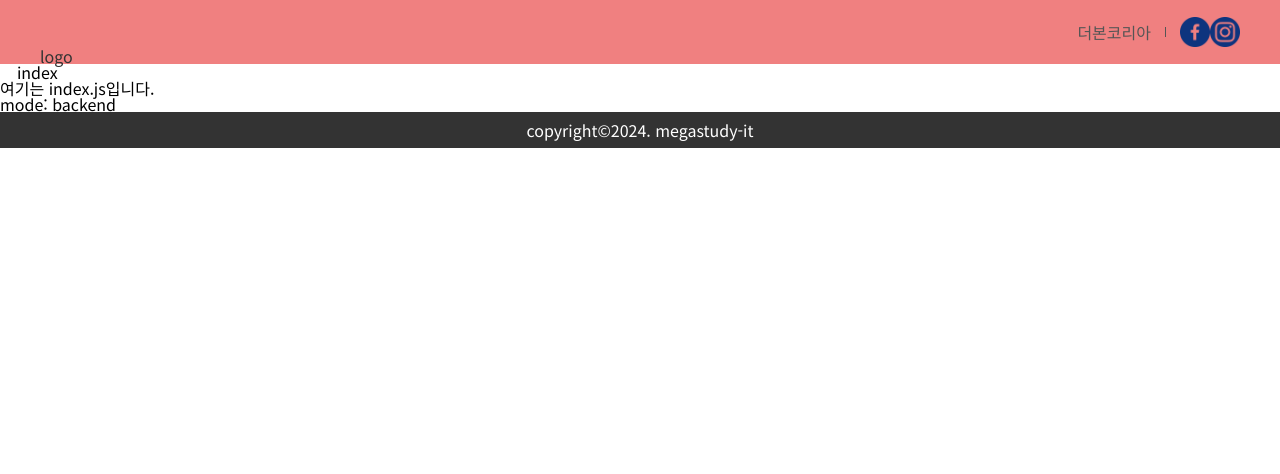
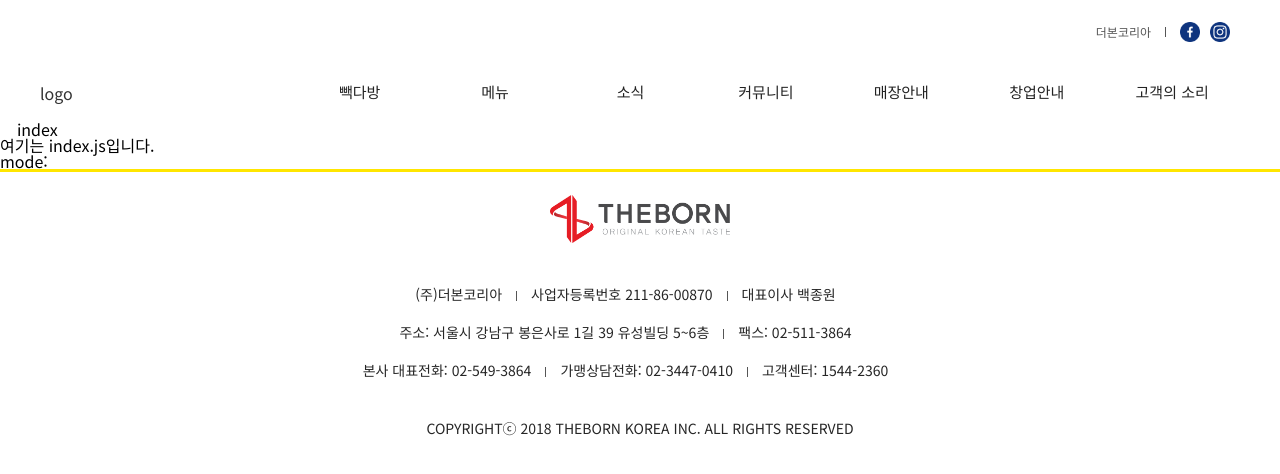
Before and after one commit to sunieeeee/paikdabang, a Next.js app: page / in a window 1280 px wide. Shown: the top 474 px of the page. Built offline with nearby package versions, Linux system fonts and the light colour scheme.

Commit message:
푸터 작업중

```diff
--- a/package.json
+++ b/package.json
@@ -2,7 +2,7 @@
   "name": "paikdabang",
   "version": "0.1.0",
   "private": true,
-  "proxy": "http://localhost:3000",
+  "proxy": "http://localhost:3001",
   "scripts": {
     "dev": "next dev",
     "build": "next build",
--- a/public/data.json
+++ b/public/data.json
@@ -17,11 +17,11 @@
       "title": "메뉴",
       "url": "#",
       "submenu": [
-        {"title": "", "url": "#"},
-        {"title": "", "url": "#"},
-        {"title": "", "url": "#"},
-        {"title": "", "url": "#"},
-        {"title": "", "url": "#"}
+        {"title": "신메뉴", "url": "#"},
+        {"title": "커피", "url": "#"},
+        {"title": "음료", "url": "#"},
+        {"title": "아이스크림/디저트", "url": "#"},
+        {"title": "빽스치노", "url": "#"}
       ]
     },
     {
@@ -29,11 +29,9 @@
       "title": "소식",
       "url": "#",
       "submenu": [
-        {"title": "", "url": "#"},
-        {"title": "", "url": "#"},
-        {"title": "", "url": "#"},
-        {"title": "", "url": "#"},
-        {"title": "", "url": "#"}
+        {"title": "소식", "url": "#"},
+        {"title": "이벤트", "url": "#"},
+        {"title": "친절 우수매장", "url": "#"}
       ]
     },
     {
@@ -41,11 +39,7 @@
       "title": "커뮤니티",
       "url": "#",
       "submenu": [
-        {"title": "", "url": "#"},
-        {"title": "", "url": "#"},
-        {"title": "", "url": "#"},
-        {"title": "", "url": "#"},
-        {"title": "", "url": "#"}
+        {"title": "커피 클래스", "url": "#"}
       ]
     },
     {
@@ -53,48 +47,59 @@
       "title": "매장안내",
       "url": "#",
       "submenu": [
-        {"title": "", "url": "#"},
-        {"title": "", "url": "#"},
-        {"title": "", "url": "#"},
-        {"title": "", "url": "#"},
-        {"title": "", "url": "#"}
+        {"title": "매장찾기", "url": "#"}
       ]
     },
     {
       "id": "6",
-      "title": "매장안내",
+      "title": "창업안내",
       "url": "#",
       "submenu": [
-        {"title": "", "url": "#"},
-        {"title": "", "url": "#"},
-        {"title": "", "url": "#"},
-        {"title": "", "url": "#"},
-        {"title": "", "url": "#"}
+        {"title": "왜 빽다방인가요?", "url": "#"},
+        {"title": "창업상담 신청", "url": "#"},
+        {"title": "창업절차 및 조건", "url": "#"},
+        {"title": "인테리어", "url": "#"}
       ]
     },
     {
       "id": "7",
-      "title": "창업안내",
-      "url": "#",
-      "submenu": [
-        {"title": "", "url": "#"},
-        {"title": "", "url": "#"},
-        {"title": "", "url": "#"},
-        {"title": "", "url": "#"},
-        {"title": "", "url": "#"}
-      ]
+      "title": "고객의 소리",
+      "url": "#"
+    }
+  ],
+  "companyinfo": [
+    {
+      "id": "1",
+      "title": "(주)더본코리아"
+    },
+    {
+      "id": "2",
+      "title": "사업자등록번호 211-86-00870"
+    },
+    {
+      "id": "3",
+      "title": "대표이사 백종원"
+    },
+    {
+      "id": "4",
+      "title": "주소: 서울시 강남구 봉은사로 1길 39 유성빌딩 5~6층"
+    },
+    {
+      "id": "5",
+      "title": "팩스: 02-511-3864"
+    },
+    {
+      "id": "6",
+      "title": "본사 대표전화: 02-549-3864"
+    },
+    {
+      "id": "7",
+      "title": "가맹상담전화: 02-3447-0410"
     },
     {
       "id": "8",
-      "title": "고객의 소리",
-      "url": "#",
-      "submenu": [
-        {"title": "", "url": "#"},
-        {"title": "", "url": "#"},
-        {"title": "", "url": "#"},
-        {"title": "", "url": "#"},
-        {"title": "", "url": "#"}
-      ]
+      "title": "고객센터: 1544-2360"
     }
-  ]
+  ],
+  "copyright": "COPYRIGHTⓒ 2018 THEBORN KOREA INC. ALL RIGHTS RESERVED"
 }
--- a/src/components/Footer.js
+++ b/src/components/Footer.js
@@ -1,17 +1,80 @@
 import React, {memo} from "react";
 import styled from "styled-components";
+import Image from 'next/image';
+
+import flogo from "@/assets/img/footer/flogo.png";
 
 const FooterContainer = styled.footer`
-    background-color: #333;
-    color: #fff;
-    padding: 10px;
-    text-align: center;
+    border-top: 3px solid #ffe600;
+    font-size: 14px;
+    color: #262626;
+
+    h2 {
+        width: 180px;
+        margin: 0 auto;
+
+        img {
+            width: 100%;
+            object-fit: contain;
+        }
+    }
+
+    ul {
+       display : flex;
+       flex-wrap: wrap;
+       justify-content: center;
+       margin: 10px auto;
+       width: 558px;
+
+       li {
+
+
+            &::after {
+                content: "";
+                display: inline-block;
+                vertical-align: middle;
+                margin: 14px;
+                width: 1px;
+                height: 10px;
+                background-color: #555;
+
+            }
+
+            &:nth-of-type(3)::after,
+            &:nth-of-type(5)::after,
+            &:nth-of-type(8)::after {
+                background-color: transparent;
+            }
+       }
+    }
+
+    .copyright {
+        width: fit-content;
+        margin: 30px auto;
+    }
 `;
 
 const Footer = memo(() => {
+    const datas = require('/public/data.json');
+    console.log(datas.companyinfo);
+    // console.log(datas.header);
     return (
         <FooterContainer>
-            copyright&copy;2024. megastudy-it
+            <div className="inner">
+                <h2><Image src={flogo} alt="더본 로고 이미지" /></h2>
+                <ul>
+                    {
+                        datas.companyinfo.map((v, i)=> {
+                            return (
+                                <li key={v.id}>{v.title}</li>
+                            )
+                        })
+                    }
+                </ul>
+
+                <p className="copyright">{datas.copyright}</p>
+            </div>
+
         </FooterContainer>
     );
 });
--- a/src/components/Header.js
+++ b/src/components/Header.js
@@ -1,18 +1,18 @@
 import React, {memo, useCallback, useState, useEffect} from "react";
 import styled from "styled-components";
 import axios from "axios";
+import Image from 'next/image'
 
 import MenuLink from "@/components/MenuLink";
 
-import Image from 'next/image'
 import logo from "@/assets/img/header/logo.png"
 import facebook from "@/assets/img/header/facebook-ico.png"
 import insta from "@/assets/img/header/insta-ico.png"
+// import menuBg from "/assets/img/header/menu-bg.jpg"
 
 const HeaderContainer = styled.header`
     position: relative;
     color: #333;
-    background-color: lightcoral;
 
     .inner {
         display: flex;
@@ -28,6 +28,10 @@ const HeaderContainer = styled.header`
     .box:first-of-type {
         display: flex;
         align-items: flex-end;
+
+        h1 {
+            padding-bottom: 20px;
+        }
     }
 
     .box:last-of-type {
@@ -37,6 +41,7 @@ const HeaderContainer = styled.header`
             display: flex;
             align-items: center;
             justify-content: flex-end;
+            margin-bottom: 20px;
             width: 100%;
 
             li {
@@ -55,8 +60,10 @@ const HeaderContainer = styled.header`
 
 
                 }
+                &:first-of-type {
+                    font-size: 12px;
 
-                &:first-of-type::after {
+                    &::after {
                         content: '';
                         display: inline-block;
                         vertical-align: middle;
@@ -65,11 +72,15 @@ const HeaderContainer = styled.header`
                         height: 10px;
                         background-color: #555;
                     }
-
-                &:not(:first-of-type) a {
-                    width: 30px;
                 }
 
+                &:not(:first-of-type) {
+                    margin-right: 10px;
+
+                    a {
+                        width: 20px;
+                    }
+                }
 
             }
             ul {
@@ -90,7 +101,8 @@ const HeaderContainer = styled.header`
                 top: 100%;
                 width: 100vw;
                 height: 0;
-                background: yellow;
+                background: url('/assets/img/header/menu-bg.jpg') repeat top left;
+                background-color: #f8f8f8;
                 transition: .2s all;
             }
 
@@ -132,16 +144,21 @@ const HeaderContainer = styled.header`
                                 content: "";
                                 position: absolute;
                                 left: 10px;
-                                top: -10%;
+                                top: -22px;
                                 width: 30px;
                                 height: 30px;
                                 background-color: #fff;
                                 transform: rotate(45deg);
                             }
 
+                            a {
+                                color: #202020;
+
                                 &:hover {
                                     font-weight: bold;
                                 }
+                            }
+
                         }
                     }
 
@@ -164,36 +181,12 @@ const HeaderContainer = styled.header`
 `;
 
 const Header = memo(() => {
-    const [menu, setMenu] = useState([]);
-
-    useEffect(()=>{
-        (async()=>{
-            let json = null;
-
-            try {
-                const response = await axios.get('/data.json');
-                json = response.data;
-
-            } catch (e) {
-                console.error(e);
-
-                return;
-            } finally {
-
-                setMenu(() => json);
-                console.log(menu)
-            }
-
-
-
-        })();
-
-    }, []);
-    // console.log(menu.header)
+    const datas = require('/public/data.json')
     const navBg = React.useRef();
 
     const onBgOn = useCallback((e)=> {
         navBg.current.classList.add('bgOn');
+
     }, []);
 
     const onBgOut = useCallback((e)=> {
@@ -235,86 +228,23 @@ const Header = memo(() => {
                     <nav>
                         <div ref={navBg} className="nav_background"></div>
                         <ul>
-                        {/* {
-                            menu.header.map((v, i) => {
+                        {
+                            datas.header.map((v, i) => {
                                 return (
-                                    <li key={i}>
+                                    <li key={i} onMouseEnter={v.submenu && onBgOn} onMouseLeave={onBgOut}>
                                         <MenuLink href={v.url}>{v.title}</MenuLink>
 
-                                        <ul>
-                                            {v.submenu.map((v, i)=> (
-                                                <li key={i}>{v.title}</li>
+                                        <ul className="sub_menu">
+                                            {v.submenu && v.submenu.map((v, i)=> (
+                                                <li key={i}>
+                                                    <a href="">{v.title}</a>
+                                                </li>
                                             ))}
                                         </ul>
                                     </li>
                                 )
                             })
-                        } */}
-
-                            {/* <li onMouseEnter={onBgOn} onMouseLeave={onBgOut}>
-                                <MenuLink href="/">빽다방</MenuLink>
-
-                                <ul className="sub_menu">
-                                    <li>CEO 인사말</li>
-                                    <li>빽다방 소개</li>
-                                    <li>멤버십 / 앱 소개</li>
-                                    <li>커피 이야기</li>
-                                    <li>교육 이야기</li>
-                                </ul>
-                            </li>
-                            <li>
-                                <MenuLink href="/world?num1=300&num2=400">메뉴</MenuLink>
-                                <ul className="sub_menu">
-                                    <li>CEO 인사말</li>
-                                    <li>빽다방 소개</li>
-                                    <li>멤버십 / 앱 소개</li>
-                                    <li>커피 이야기</li>
-                                    <li>교육 이야기</li>
-                                </ul>
-                            </li>
-                            <li>
-                                <MenuLink href="/about/introduce">소식</MenuLink>
-                                <ul className="sub_menu">
-                                    <li>CEO 인사말</li>
-                                    <li>빽다방 소개</li>
-                                    <li>멤버십 / 앱 소개</li>
-                                    <li>커피 이야기</li>
-                                    <li>교육 이야기</li>
-                                </ul>
-                            </li>
-                            <li>
-                                <MenuLink href="/about/introduce">커뮤니티</MenuLink>
-                                <ul className="sub_menu">
-                                    <li>CEO 인사말</li>
-                                    <li>빽다방 소개</li>
-                                    <li>멤버십 / 앱 소개</li>
-                                    <li>커피 이야기</li>
-                                    <li>교육 이야기</li>
-                                </ul>
-                            </li>
-                            <li>
-                                <MenuLink href="/about/introduce">매장안내</MenuLink>
-                                <ul className="sub_menu">
-                                    <li>CEO 인사말</li>
-                                    <li>빽다방 소개</li>
-                                    <li>멤버십 / 앱 소개</li>
-                                    <li>커피 이야기</li>
-                                    <li>교육 이야기</li>
-                                </ul>
-                            </li>
-                            <li>
-                                <MenuLink href="/about/introduce">창업안내</MenuLink>
-                                <ul className="sub_menu">
-                                    <li>CEO 인사말</li>
-                                    <li>빽다방 소개</li>
-                                    <li>멤버십 / 앱 소개</li>
-                                    <li>커피 이야기</li>
-                                    <li>교육 이야기</li>
-                                </ul>
-                            </li>
-                            <li>
-                                <MenuLink href="/about/introduce">고객의 소리</MenuLink>
-                            </li> */}
+                        }
                         </ul>
 
 
--- a/src/pages/index.js
+++ b/src/pages/index.js
@@ -1,53 +1,20 @@
 import React, {memo, useState, useEffect} from "react";
 
-import MenuLink from "@/components/MenuLink";
-
-const index = memo(({mode}) => {
+const index = memo(() => {
 
     const [currentUrl, setCurrentUrl] = useState('');
 
-    // 이 컴포넌트가 브라우저에 의해 최초로 렌더링 될 때 실행되는 hook 정의
-    useEffect(() => {
-        // 웹브라우저에 의해 실행될 경우에만 window 객체에 접근 가능하다.
-        // (백엔드 모드일 경우에는 window객체가 없음)
-        if (window) {
-            setCurrentUrl(window.location.href);
-        }
-    }, []);
+
 
     return (
         <div>
-            <h1><i class="fa-brands fa-facebook-f"></i> index</h1>
+            <h1><i className="fa-brands fa-facebook-f"></i> index</h1>
             <p>여기는 index.js입니다.</p>
-            <p>mode: {mode}</p>
-
+            <p>mode:</p>
         </div>
     );
 });
 
-// pages폴더 내의 모든 컴포넌트 함수는 getInitialProps 라는 하위 함수를 갖는다.
-// 이 함수를 통해 각 페이지가 웹 프로그램으로 동작할 수 있는 기능을 넘겨받는다.
-index.getInitialProps = async (context) => {
-    console.group("index.getInitialProps");
-    console.log(context);
-    console.groupEnd();
-
-    let mode = "front";
-
-    // 백엔드에서 동작할 경우 context안에 req객체가 포함된다.
-    // 이 객체는 일반 Node.js의 HTTPServer객체와 같은 역할을 수행한다.
-    // HTTPServer -> 백엔드 구현의 핵심 객체
-    if (context.req) {
-        mode = "backend";
-    }
-
-    // getInitialProps 함수는 반드시 JSON 객체를 반환해야 한다.
-    // --> 이 리턴값이 컴포넌트의 props로 전달된다.
-    return {
-        mode: mode
-    };
-};
-
 index.displayName ="index";
 
 export default index;
```
Also changed, not shown: public/assets/img/header/menu-bg.jpg (added), src/assets/img/footer/flogo.png (added). Lines whose indentation alone changed are shown as unchanged.
